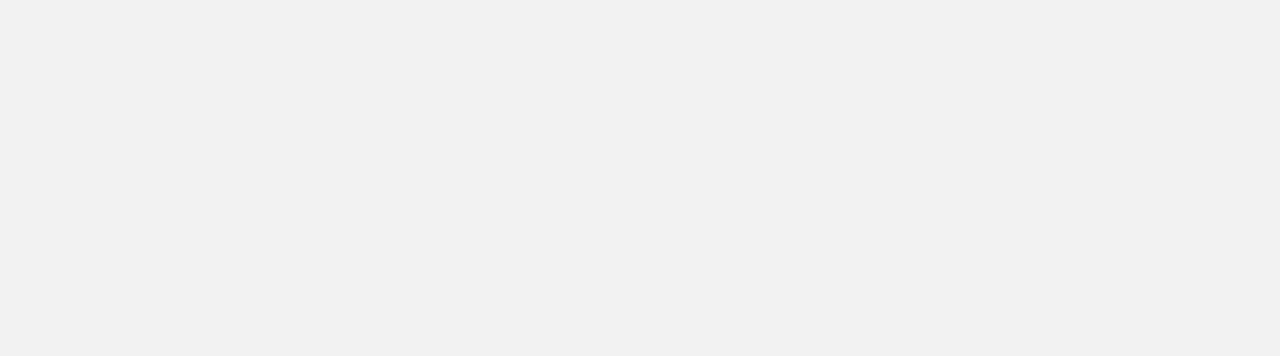
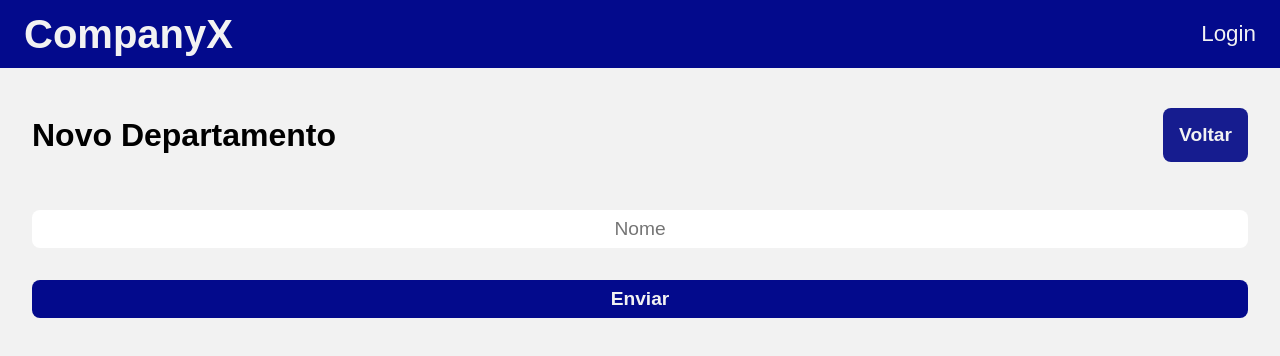
Before and after one commit to LuisMSAmorim/companyX, a React (Vite) app in the folder frontend/: page /departments/new in a window 1280 px wide. Before the commit this address had no page. Shown: the top 356 px of the page. Built offline with nearby package versions, Linux system fonts and the light colour scheme.

Commit message:
Finishing list departments page

```diff
--- a/frontend/src/Router.tsx
+++ b/frontend/src/Router.tsx
@@ -1,7 +1,8 @@
 import { Routes, Route, useNavigate } from 'react-router-dom'
 
 import { DefaultLayout } from './layouts/DefaultLayout/DefaultLayout'
-import { DepartmentsLayout } from './layouts/Departments/DepartmentsLayout'
+import { DepartmentsLayout } from './layouts/DepartmentsLayout/DepartmentsLayout'
+import { CreateDepartments } from './pages/CreateDepartments/CreateDepartments'
 import { ListDepartments } from './pages/ListDepartments/ListDepartments'
 import { Login } from './pages/Login/Login'
 
@@ -22,8 +23,9 @@ export function Router() {
       <Route path="/" element={<DefaultLayout />}>
         <Route path="/login" element={<Login />} />
 
-        <Route path="/departments" element={<DepartmentsLayout />}>
-          <Route path="/departments/list" element={<ListDepartments />} />
+        <Route element={<DepartmentsLayout />}>
+          <Route path="/departments" element={<ListDepartments />} />
+          <Route path="/departments/new" element={<CreateDepartments />} />
         </Route>
       </Route>
     </Routes>
--- /dev/null
+++ b/frontend/src/components/DepartmentHeader/DepartmentHeader.tsx
@@ -0,0 +1,20 @@
+import { ListDepartmentsHeader } from './styles'
+
+interface ListDepartmentsHeaderProps {
+  action: () => void
+  title: string
+  message: string
+}
+
+export function DepartmentsHeader({
+  action,
+  message,
+  title
+}: ListDepartmentsHeaderProps) {
+  return (
+    <ListDepartmentsHeader>
+      <h1>{title}</h1>
+      <a onClick={action}>{message}</a>
+    </ListDepartmentsHeader>
+  )
+}
--- /dev/null
+++ b/frontend/src/components/DepartmentHeader/styles.ts
@@ -0,0 +1,27 @@
+import styled from 'styled-components'
+
+export const ListDepartmentsHeader = styled.div`
+  display: flex;
+  flex-direction: row;
+  flex-wrap: wrap;
+  justify-content: space-between;
+  align-items: center;
+  margin-top: 1vh;
+  width: 100%;
+  gap: 1rem;
+
+  a {
+    font-weight: bold;
+    font-size: 1.2rem;
+    border-radius: 8px;
+    padding: 1rem;
+    background: ${(props) => props.theme['blue-500']};
+    color: ${(props) => props.theme.white};
+    cursor: pointer;
+    transition: 0.2s;
+  }
+
+  a:hover {
+    background: ${(props) => props.theme['blue-300']};
+  }
+`
--- a/frontend/src/layouts/Departments/DepartmentsLayout.tsx
+++ b/frontend/src/layouts/DepartmentsLayout/DepartmentsLayout.tsx
@@ -4,9 +4,6 @@ import { DepartmentsContainer } from './Styles'
 export function DepartmentsLayout() {
   return (
     <DepartmentsContainer>
-      <header>
-        <h1>Departamentos</h1>
-      </header>
       <Outlet />
     </DepartmentsContainer>
   )
--- /dev/null
+++ b/frontend/src/pages/CreateDepartments/CreateDepartments.tsx
@@ -0,0 +1,58 @@
+import axios from 'axios'
+import { useState } from 'react'
+import { SubmitHandler, useForm } from 'react-hook-form'
+import { useNavigate } from 'react-router-dom'
+
+import { DepartmentsHeader } from '../../components/DepartmentHeader/DepartmentHeader'
+import { ErrorMessage } from '../../components/ErrorMessage/ErrorMessage'
+import { CreateDepartmentsBody, CreateDepartmentsContainer, CreateDepartmentsForm } from './styles'
+
+type Inputs = {
+  name: string
+}
+
+const apiUrl = 'http://localhost:5000'
+
+export function CreateDepartments() {
+  const [error, setError] = useState('')
+  const { register, handleSubmit } = useForm<Inputs>()
+  const navigate = useNavigate()
+
+  function handleBackToList() {
+    navigate('/departments/')
+  }
+
+  const onSubmit: SubmitHandler<Inputs> = (data) => {
+    axios
+      .post(`${apiUrl}/departments`, data)
+      .then((res) => {
+        navigate('/departments')
+      })
+      .catch((err) => {
+        if(err.response.status === 422){
+          setError('Este nome já está em uso...')
+        } else {
+          setError('Erro interno do servidor...')
+        }
+      })
+  }
+
+  return (
+    <CreateDepartmentsContainer>
+      <DepartmentsHeader title='Novo Departamento' action={handleBackToList} message="Voltar" />
+      <CreateDepartmentsBody>
+        {error != '' ? <ErrorMessage message={error} /> : null}
+        <CreateDepartmentsForm onSubmit={handleSubmit(onSubmit)}>
+          <input
+              {...register('name')}
+              type="text"
+              required
+              placeholder="Nome"
+            />
+
+          <button type="submit">Enviar</button>
+          </CreateDepartmentsForm>
+      </CreateDepartmentsBody>
+    </CreateDepartmentsContainer>
+  )
+}
--- /dev/null
+++ b/frontend/src/pages/CreateDepartments/styles.ts
@@ -0,0 +1,47 @@
+import styled from 'styled-components'
+
+export const CreateDepartmentsContainer = styled.div`
+`
+
+export const CreateDepartmentsBody = styled.div`
+  margin-top: 2rem;
+`
+
+export const CreateDepartmentsForm = styled.form`
+  display: flex;
+  flex-direction: column;
+
+  /* margin-top: 2rem; */
+
+  input {
+    margin-top: 1rem;
+    padding: 0.5rem;
+    text-align: center;
+    border-radius: 8px;
+    border: none;
+
+    font-size: 1.2rem;
+  }
+
+  input:focus {
+    outline: none;
+  }
+
+  button {
+    margin-top: 2rem;
+    padding: 0.5rem;
+    border-radius: 8px;
+    border: none;
+
+    font-weight: bold;
+    font-size: 1.2rem;
+    background: ${(props) => props.theme['blue-700']};
+    color: ${(props) => props.theme.white};
+    cursor: pointer;
+    transition: 0.2s;
+  }
+
+  button:hover {
+    background: ${(props) => props.theme['blue-300']};
+  }
+`
--- a/frontend/src/pages/ListDepartments/ListDepartments.tsx
+++ b/frontend/src/pages/ListDepartments/ListDepartments.tsx
@@ -3,7 +3,12 @@ import { useEffect, useState } from 'react'
 import { useNavigate } from 'react-router-dom'
 
 import { Department } from '../../@types/department'
-import { DepartmentCard, ListDepartmentsBody, ListDepartmentsContainer, ListDepartmentsFooter } from './styles'
+import { DepartmentsHeader } from '../../components/DepartmentHeader/DepartmentHeader'
+import {
+  DepartmentCard,
+  ListDepartmentsBody,
+  ListDepartmentsContainer,
+} from './styles'
 
 const apiUrl = 'http://localhost:5000'
 
@@ -23,13 +28,15 @@ export function ListDepartments() {
 
   return (
     <ListDepartmentsContainer>
-      <ListDepartmentsFooter>
-        <a onClick={handleAddDepartment}>Novo Departamento</a>
-      </ListDepartmentsFooter>
+      <DepartmentsHeader
+        title='Departamentos'
+        action={handleAddDepartment}
+        message="Novo Departamento"
+      />
       <ListDepartmentsBody>
         {departments.map((department) => {
           return (
-          <DepartmentCard key={department.id}>
+            <DepartmentCard href={`${department.id}/employees`} key={department.id}>
               <h1>{department.name}</h1>
             </DepartmentCard>
           )
--- a/frontend/src/pages/ListDepartments/styles.ts
+++ b/frontend/src/pages/ListDepartments/styles.ts
@@ -19,7 +19,7 @@ export const ListDepartmentsBody = styled.div`
   gap: 2rem;
 `
 
-export const DepartmentCard = styled.div`
+export const DepartmentCard = styled.a`
   display: flex;
   flex-wrap: wrap;
   flex-direction: column;
@@ -27,32 +27,17 @@ export const DepartmentCard = styled.div`
 
   padding: 2rem;
   min-height: 5vh;
-  min-width: 45vw;
+  width: 45vw;
   border-radius: 8px;
-  font-size: 1.2rem;
+  font-size: 1rem;
   font-weight: bold;
-  background: ${props => props.theme['purple-300']};
-`
+  background: ${(props) => props.theme['purple-300']};
+  transition: 0.3s;
+  text-decoration: none;
+  color: black;
 
-export const ListDepartmentsFooter = styled.div`
-  display: flex;
-  flex-direction: row;
-  justify-content: center;
-  align-items: flex-start;
-  margin-top: 4vh;
-
-  a {
-    font-weight: bold;
-    font-size: 1.2rem;
-    border-radius: 8px;
-    padding: 1rem;
-    background: ${props => props.theme['blue-500']};
-    color: ${props => props.theme['white']};
+  &:hover {
+    background: ${(props) => props.theme['purple-700']};
     cursor: pointer;
-    transition: 0.2s;
-  }
-
-  a:hover {
-    background: ${props => props.theme['blue-300']};
   }
 `
--- a/frontend/src/pages/Login/Login.tsx
+++ b/frontend/src/pages/Login/Login.tsx
@@ -32,9 +32,8 @@ export function Login() {
 
   return (
     <LoginContainer>
-      <h1>Login</h1>
+      <h1>Login</h1>Gestão
       {error != '' ? <ErrorMessage message={error} /> : null}
-      {/* <ErrorMessage message={"Login ou senha inválidos..."} /> */}
       <LoginForm onSubmit={handleSubmit(onSubmit)}>
         <input
           {...register('email')}
```
Also changed, not shown: frontend/src/layouts/DepartmentsLayout/Styles.ts (renamed from frontend/src/layouts/Departments/Styles.ts). Lines whose indentation alone changed are shown as unchanged.
